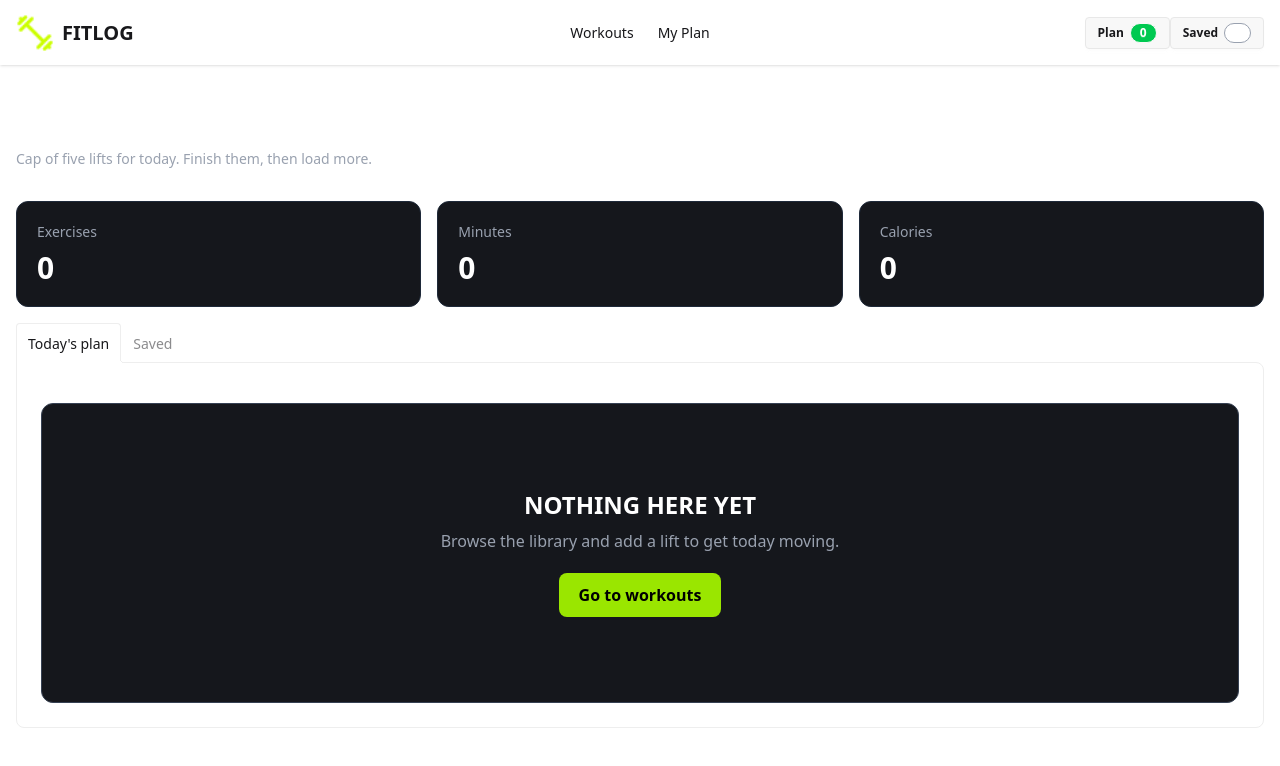
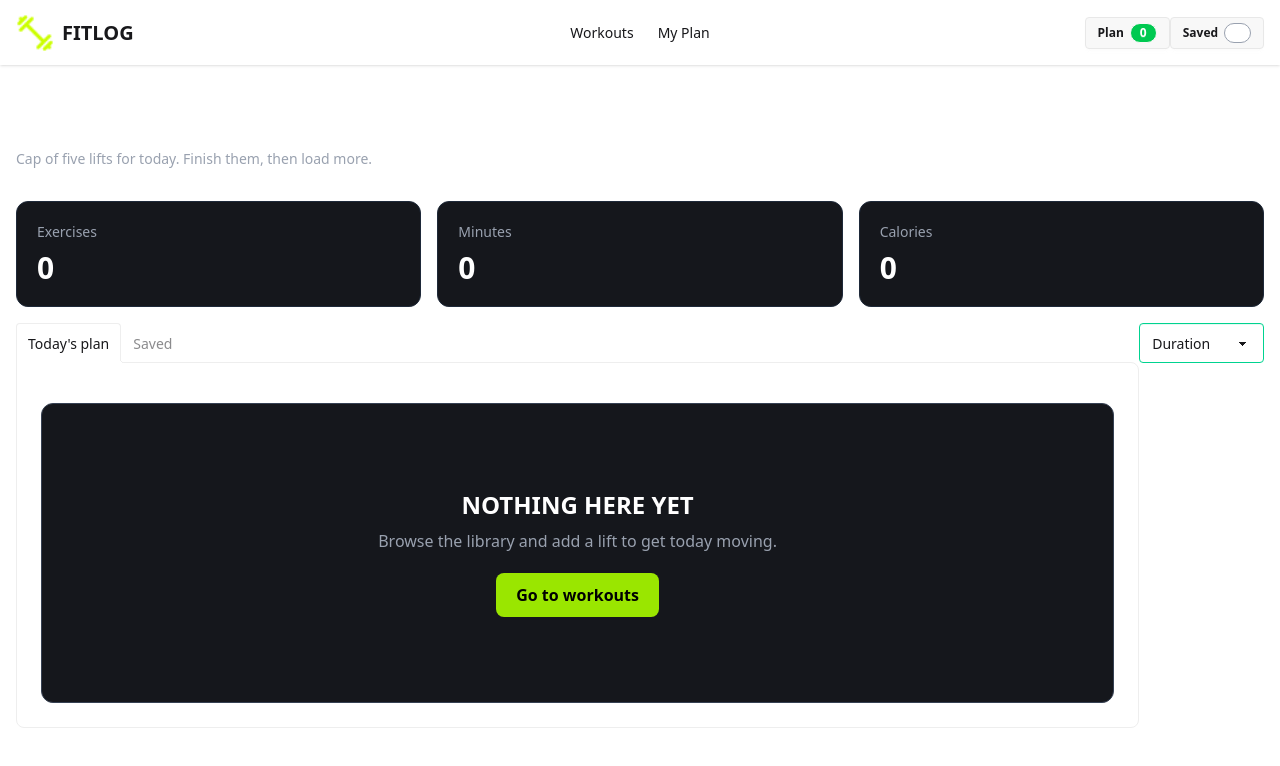
Before and after one commit to mushtaqahammed/fit_zone, a Next.js app: page /myPlan in a window 1280 px wide. Shown: the top 766 px of the page. Built offline with nearby package versions, Linux system fonts and the light colour scheme.

Commit message:
All Condition are Finishe but i need recheck.

```diff
--- a/package.json
+++ b/package.json
@@ -12,6 +12,7 @@
     "next": "16.3.6",
     "react": "19.2.8",
     "react-dom": "19.2.8",
+    "react-icons": "^5.7.0",
     "react-toastify": "^11.1.0"
   },
   "devDependencies": {
--- /dev/null
+++ b/src/app/loading.tsx
@@ -0,0 +1,11 @@
+import React from 'react';
+
+const GlobalLoading = () => {
+  return (
+    <div>
+      Global Loading...
+    </div>
+  );
+};
+
+export default GlobalLoading;
--- a/src/app/myPlan/page.tsx
+++ b/src/app/myPlan/page.tsx
@@ -5,10 +5,32 @@ import { useContext, useState } from "react";
 import { IPractice } from "@/types/practiceTypes";
 
 import WorkoutCard from "@/components/share/ShortPracticeCard";
+import Link from "next/link";
+import Practice from "../practice/page";
 
 const MyPlan = () => {
   const { addToPlan, save, deleteFromPlan, deleteFromSave } =
     useContext(PracticeContext);
+
+  const [sortBy, setSortBy] = useState<"Duration" | "Calories" | "Rating">(
+    "Duration",
+  );
+
+  const sortPractice = (Practice: IPractice[]) => {
+    const sortedPractice = [...Practice];
+
+    if (sortBy === "Duration") {
+      sortedPractice.sort((a, b) => b.duration - a.duration);
+    } else if (sortBy === "Rating") {
+      sortedPractice.sort((a, b) => b.rating - a.rating);
+    } else if (sortBy === "Calories") {
+      sortedPractice.sort((a, b) => b.caloriesBurned - a.caloriesBurned);
+    }
+    return sortedPractice;
+  };
+
+  const sortedTodayPlanPractice = sortPractice(addToPlan);
+  const sortedSavePractice = sortPractice(save);
 
   const [activeTab, setActiveTab] = useState<"plan" | "saved">("plan");
 
@@ -67,8 +89,9 @@ const MyPlan = () => {
 
       {/* Tabs */}
       <div className="mt-4">
-        <div className="tabs tabs-lift">
+        <div className=" grid grid-cols-[90%_10%]">
           {/* Today's Plan */}
+          <div className="tabs tabs-lift ">
             <input
               type="radio"
               name="my_tabs_3"
@@ -79,9 +102,9 @@ const MyPlan = () => {
             />
 
             <div className="tab-content border-base-300 bg-base-100 p-6">
-            {addToPlan.length > 0 ? (
+              {sortedTodayPlanPractice.length > 0 ? (
                 <div className="space-y-4">
-                {addToPlan.map((practice: IPractice) => {
+                  {sortedTodayPlanPractice.map((practice: IPractice) => {
                     return (
                       <WorkoutCard
                         key={practice.id}
@@ -107,9 +130,9 @@ const MyPlan = () => {
             />
 
             <div className="tab-content border-base-300 bg-base-100 p-6">
-            {save.length > 0 ? (
+              {sortedSavePractice.length > 0 ? (
                 <div className="space-y-4">
-                {save.map((practice: IPractice) => {
+                  {sortedSavePractice.map((practice: IPractice) => {
                     return (
                       <WorkoutCard
                         key={practice.id}
@@ -122,6 +145,25 @@ const MyPlan = () => {
               ) : (
                 <EmptyState />
               )}
+            </div>
+          </div>
+
+          <div>
+            <div className="relative">
+              <select
+                value={sortBy}
+                onChange={(e) =>
+                  setSortBy(
+                    e.target.value as "Duration" | "Calories" | "Rating",
+                  )
+                }
+                className="select select-success w-full appearance-none pr-10"
+              >
+                <option value="Duration">Duration</option>
+                <option value="Calories">Calories</option>
+                <option value="Rating">Rating</option>
+              </select>
+            </div>
           </div>
         </div>
       </div>
@@ -137,10 +179,11 @@ const EmptyState = () => {
       <p className="mt-2 text-gray-400">
         Browse the library and add a lift to get today moving.
       </p>
-
+      <Link href="/practice">
         <button className="mt-5 rounded-lg bg-lime-400 px-5 py-2.5 font-semibold text-black transition hover:bg-lime-300">
           Go to workouts
         </button>
+      </Link>
     </div>
   );
 };
--- /dev/null
+++ b/src/app/practice/loading.tsx
@@ -0,0 +1,11 @@
+import React from 'react';
+
+const PracticeLoading = () => {
+  return (
+    <div>
+      Practice Loading...
+    </div>
+  );
+};
+
+export default PracticeLoading;
--- a/src/components/practiceDetails/DeleteButton.tsx
+++ /dev/null
@@ -1,15 +0,0 @@
-import React from 'react';
-
-const DeleteButton = () => {
-
-
-  return (
-    <div>
-      <button  className="rounded-full border border-gray-600 px-5 py-2 text-sm font-medium transition hover:border-lime-400 hover:text-lime-400">
-        x
-      </button>
-    </div>
-  );
-};
-
-export default DeleteButton;
```
Also changed, not shown: 1 other file (tests, documents, lock files or other folders). Lines whose indentation alone changed are shown as unchanged.
